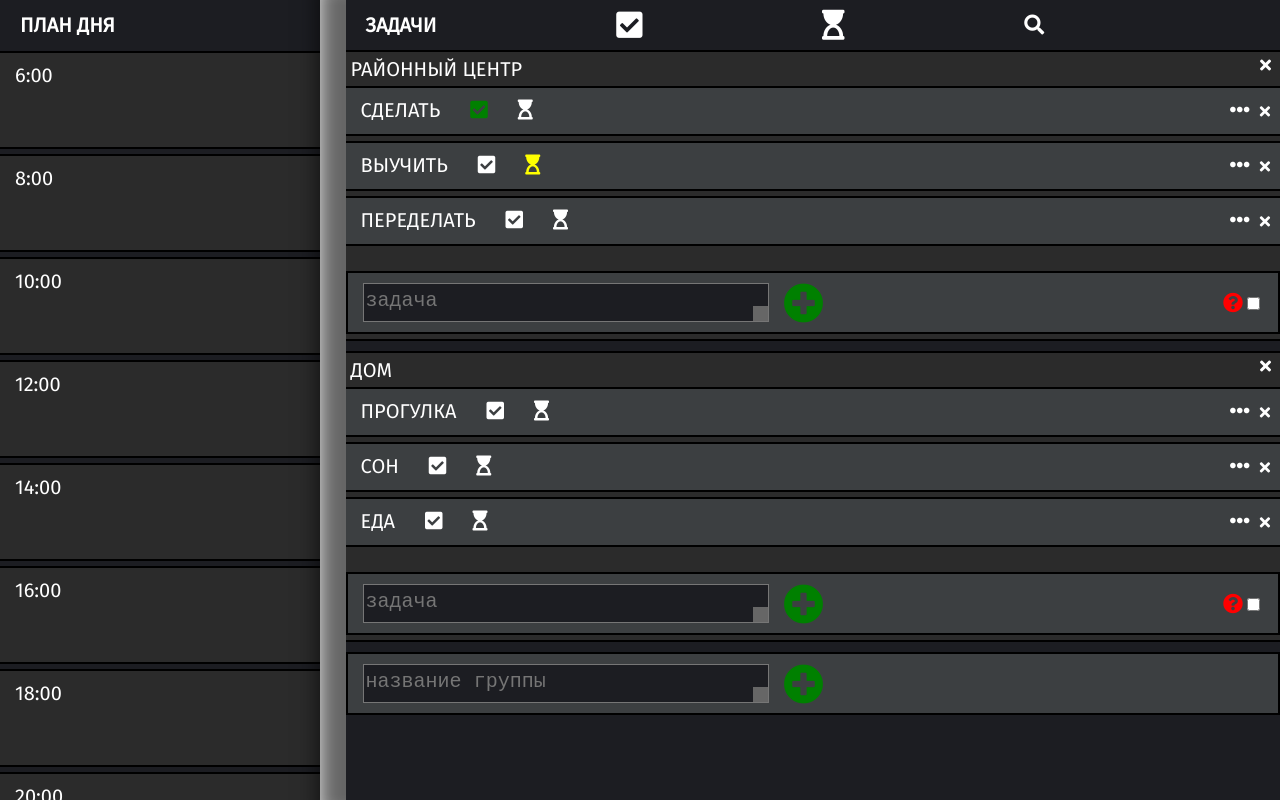
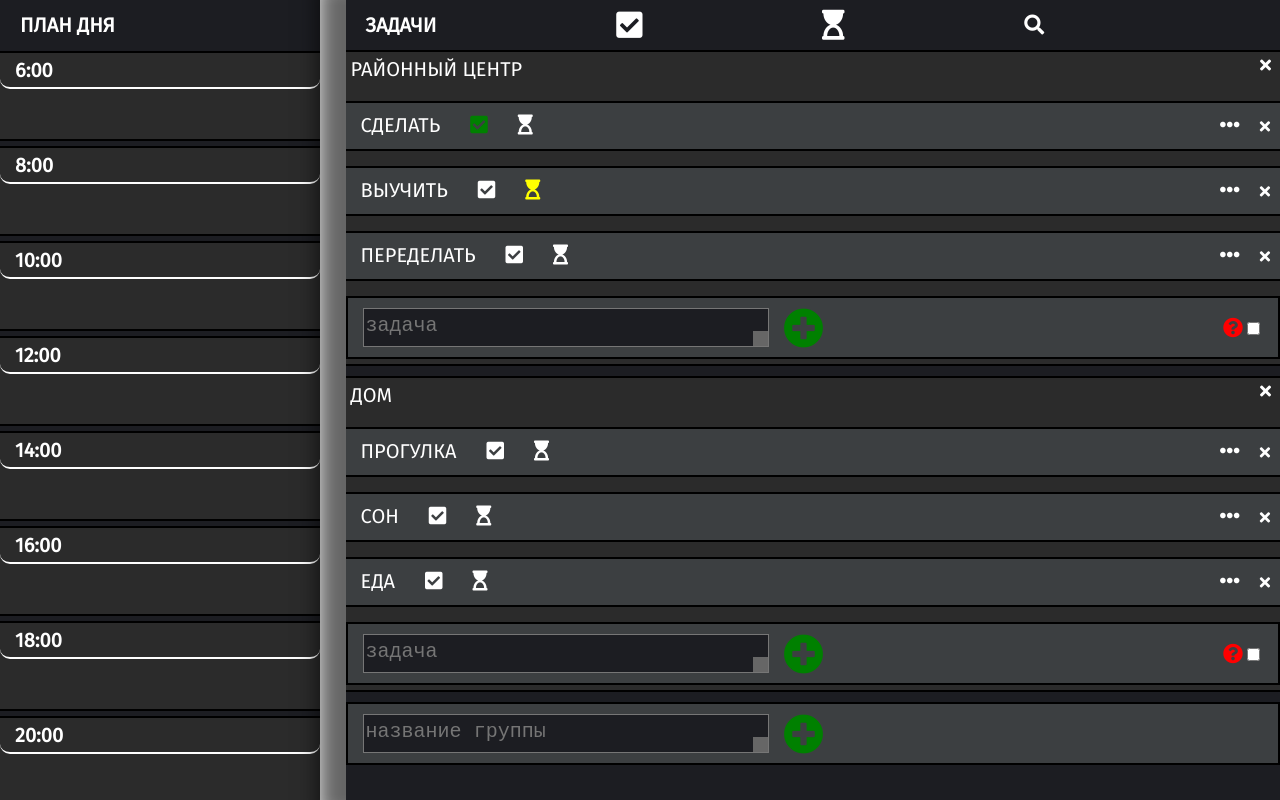
Before and after one commit to nivanavi/task-manager, a React (Create React App) app: page / in a window 1280 px wide. Built offline with nearby package versions, Linux system fonts and the light colour scheme.

Commit message:
реализовано переупорядочивание задач

```diff
--- a/src/components/addGroup/addGroup.js
+++ b/src/components/addGroup/addGroup.js
@@ -3,10 +3,12 @@ import '../addTask/addTask.css';
 
 class AddGroup extends Component {
 
-    groupAdder = () => {
+    groupAdder = (event) => {
+        if (event.which === 13 || event.which === undefined) {
+            event.preventDefault();
             const title = this.refs.titleGroup;
 
-                if (title.value !== "") {
+            if (title.value !== " ") {
                 this.props.all.all.addGroup({
                     title: title.value
                 })
@@ -14,6 +16,7 @@ class AddGroup extends Component {
 
 
             title.value = '';
+        }
     };
 
     render() {
@@ -21,7 +24,7 @@ class AddGroup extends Component {
             <div id='add'>
                 <div className='addTask'>
                     <div className='adder'>
-                        <div className='title'><textarea ref='titleGroup' placeholder='название группы' />
+                        <div className='title'><textarea ref='titleGroup' placeholder='название группы' onKeyPress={this.groupAdder}/>
                             <i className="fa fa-plus-circle add" aria-hidden="true"
                                onClick={this.groupAdder}>
                             </i>
--- a/src/components/addTask/addTask.js
+++ b/src/components/addTask/addTask.js
@@ -3,7 +3,7 @@ import './addTask.css';
 
 class AddTask extends Component {
 
-    taskAdder = () => {
+    taskAdder = (event) => {
         let title = this.refs.title;
         let check = this.refs.check.checked;
         let important = false;
@@ -11,7 +11,8 @@ class AddTask extends Component {
         if (check === true) {
             important = true;
         }
-
+if (event.which === 13 || event.which === undefined) {
+    event.preventDefault();
     if (title.value !== "") {
         this.props.all.all.addTaskToGroup({
             groupId: this.props.groupId,
@@ -19,6 +20,7 @@ class AddTask extends Component {
             title: title.value
         });
         title.value = '';
+    }
 }
     };
 
@@ -32,15 +34,14 @@ class AddTask extends Component {
                     <div id={this.props.groupId + 'addButton'} className='addTask'>
                         <div className='adder'>
                             <div className='title'>
-                                <textarea ref='title' placeholder='задача'/>
+                                <textarea ref='title' placeholder='задача' onKeyPress={this.taskAdder}/>
                             <i className="fa fa-plus-circle add" aria-hidden="true"
-                               onClick={() => {
-                                   this.taskAdder()
-                               }}>
+                               onClick={this.taskAdder}>
                             </i>
                             </div>
                             <div className='checkDiv'>
-                                <i className="fa fa-question-circle check" aria-hidden="true"></i>
+                                <i className="fa fa-question-circle check" aria-hidden="true">
+                                </i>
                                 <input ref='check' type="checkbox"/>
                             </div>
 
--- a/src/components/oneTask/oneTask.css
+++ b/src/components/oneTask/oneTask.css
@@ -1,7 +1,6 @@
 .oneTask {
     display: flex;
     background-color: #3C3F41;
-    margin-bottom: 5px;
     flex-direction: column;
     border-top: 2px solid black;
     border-bottom: 2px solid black;
@@ -22,6 +21,7 @@
 .deleteTask {
     font-size: 15px;
     padding: 5px 10px 5px 10px;
+    margin-left: 10px;
 }
 
 .deleteTask:hover {
@@ -92,3 +92,7 @@
     margin-left: 5px;
     margin-top: 4px;
 }
+
+.taskPlanMargin {
+    margin-bottom: 10px;
+}
--- a/src/components/oneTask/oneTask.js
+++ b/src/components/oneTask/oneTask.js
@@ -47,14 +47,18 @@ class OneTask extends Component {
         })
     };
 
-    edit = () => {
+    edit = (event) => {
         let newTitle = this.refs.editTitle;
+        if (event.which === 13 || event.which === undefined) {
+            if (newTitle.value !== '') {
                 this.props.deleteGroup.editTitle({
                     editId: this.props.id,
                     newTitle: newTitle.value
                 });
                 newTitle.value = '';
                 document.getElementById(this.props.id + 'edit').style.display = 'none'
+            }
+        }
     };
 
     showEdit = () => {
@@ -73,6 +77,10 @@ class OneTask extends Component {
         let classForTask = ['oneTask'];
         if (this.props.important === true) {
             classForTask.push('important')
+        }
+
+        if (this.props.deletePlan !== undefined) {
+            classForTask.push('taskPlanMargin')
         }
 
         let classForDoneTask = ['fa fa-check-square done'];
@@ -106,7 +114,7 @@ class OneTask extends Component {
                    </div> {(() => {
                        if (this.props.deleteGroup !== undefined) {
                            return (<div className='editTitle' id={this.props.id + 'edit'}>
-                               <input placeholder='новое название' ref='editTitle'/>
+                               <input placeholder='новое название' ref='editTitle' onKeyPress={this.edit}/>
                                <i className="fa fa-plus btn" aria-hidden="true"
                                   onClick={this.edit}>
                                </i>
--- a/src/components/planGroup/planGroup.css
+++ b/src/components/planGroup/planGroup.css
@@ -1,13 +1,17 @@
 .planGroup {
     background-color: #2B2B2B;
-    padding-bottom: 50px;
+    padding-bottom: 45px;
     border-top: 2px solid black;
     border-bottom: 2px solid black;
     margin-bottom: 5px;
 }
 
 .timeHeader {
-    padding: 10px 0 10px 15px;
+    border-radius: 10px;
+    padding: 5px 0 5px 15px;
     font-size: 20px;
+    font-weight: bold;
     text-transform: uppercase;
+    border-bottom: 2px solid white;
+    margin-bottom: 5px;
 }
--- a/src/components/taskGroup/taskGroup.css
+++ b/src/components/taskGroup/taskGroup.css
@@ -4,10 +4,6 @@
     border-top: 2px solid black;
     border-bottom: 2px solid black;
     margin-bottom: 10px;
-}
-
-.groupMargin {
-    padding-bottom: 20px;
 }
 
 .groupName {
@@ -31,3 +27,8 @@
     background-color: red;
     transition: 0.5s;
 }
+
+.dropDiv {
+    width: 100%;
+    height: 15px;
+}
--- a/src/components/taskGroup/taskGroup.js
+++ b/src/components/taskGroup/taskGroup.js
@@ -10,12 +10,13 @@ class TaskGroup extends Component {
         event.preventDefault();
     };
 
-    onDrop = (event) => {
+    onDrop = (event, groupId) => {
         event.preventDefault();
         let data = this.props.mainData.draggableElementId;
         this.props.all.dropTaskToGroup({
             mainData: data,
-            eventId: event.target.id
+            eventId: event.target.id,
+            groupId: groupId
         })
     };
 
@@ -33,7 +34,7 @@ class TaskGroup extends Component {
             {   this.props.groups.groups.map((groups) => {
                     return (
                         <div className='group' key={groups.id}>
-                            <div className='groupMargin' id={groups.id} onDragOver={this.dragOver} onDrop={(event) => {this.onDrop(event)}}>
+                            <div className='groupMargin' id={groups.id}>
                                 <div>
                                     <div onDrop={this.stopDrop}>
                                         <span className='groupName'>{groups.groupName}</span>
@@ -42,12 +43,17 @@ class TaskGroup extends Component {
                                         </i>
                                     </div>
                                 </div>
+                                <div id='0' className='dropDiv'
+                                     onDragOver={this.dragOver}
+                                     onDrop={(event) => {this.onDrop(event, groups.id)}}>
+                                </div>
                                 { groups.tasks.map((tasks) => {
+                                    const dropNumber = (groups.tasks.indexOf(tasks));
                                     return (
+                                        <div key={tasks.id}>
                                         <OneTask
                                             groupId={groups.id}
                                             dragId={this.props.mainData}
-                                            key={tasks.id}
                                             id={tasks.id}
                                             title={tasks.title}
                                             description={tasks.description}
@@ -56,6 +62,11 @@ class TaskGroup extends Component {
                                             done={tasks.done}
                                             later={tasks.later}
                                         />
+                                            <div id={dropNumber + 1} className='dropDiv'
+                                                 onDragOver={this.dragOver}
+                                                 onDrop={(event) => {this.onDrop(event, groups.id)}}>
+                                            </div>
+                                        </div>
                                     )
                                 })}
                             </div>
--- a/src/redux/allTasks.js
+++ b/src/redux/allTasks.js
@@ -99,11 +99,11 @@ export default function allTasks(state = initionState, action) {
                 })
             }
 
-            if(allGroupId.indexOf(action.payload.eventId) !== -1) {
+            if(allGroupId.indexOf(action.payload.groupId) !== -1) {
                     allGroups.map((group) => {
-                        if (action.payload.eventId === group.id) {
+                        if (action.payload.groupId === group.id) {
                             let allTasks = [...group.tasks];
-                            allTasks.push({
+                            allTasks.splice(action.payload.eventId, 0, {
                                 title: action.payload.mainData[1],
                                 description: action.payload.mainData[2],
                                 id: action.payload.mainData[0],
```
Lines whose indentation alone changed are shown as unchanged.
